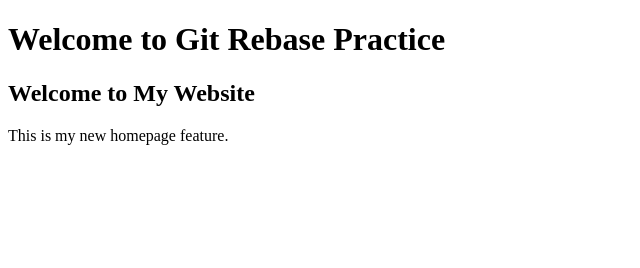
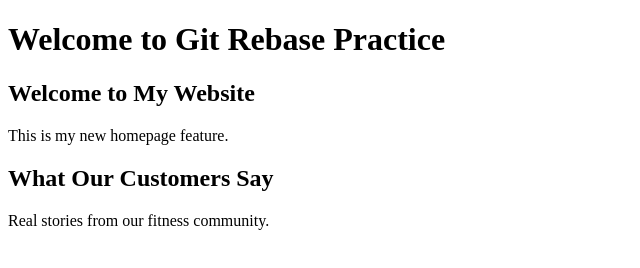
Before and after one commit to adenijiadedolapo9-dot/git-rebase-practice, a plain HTML site: page index.html in a window 1280 px wide. Shown: the whole page, without its empty margins (0-640 px from the left). Drawn offline with Linux system fonts and the light colour scheme.

Commit message:
Add testimonials section

```diff
--- a/index.html
+++ b/index.html
@@ -8,5 +8,10 @@
     <h1>Welcome to Git Rebase Practice</h1>
     <h2>Welcome to My Website</h2>
     <p>This is my new homepage feature.</p>
+
+    <section>
+      <h2>What Our Customers Say</h2>
+      <p>Real stories from our fitness community.</p>
+    </section>
   </body>
 </html>
```
